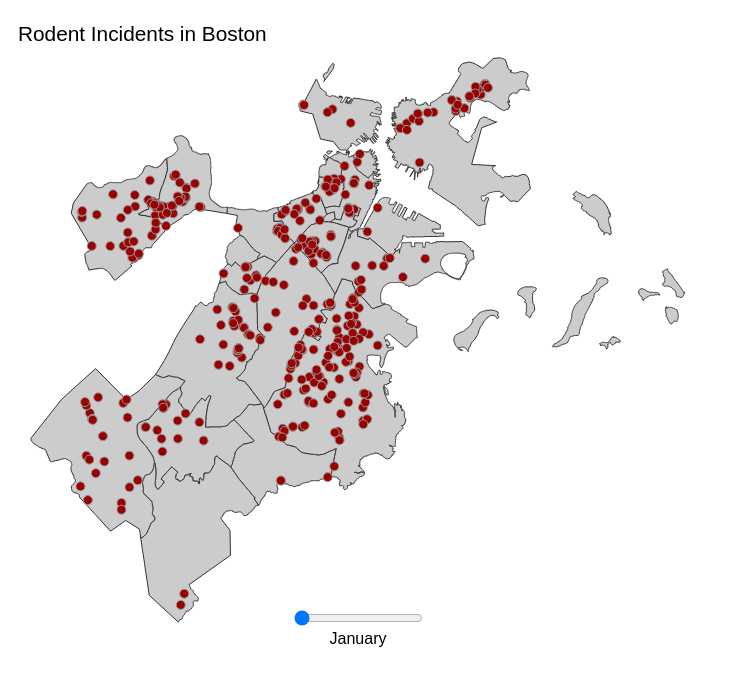
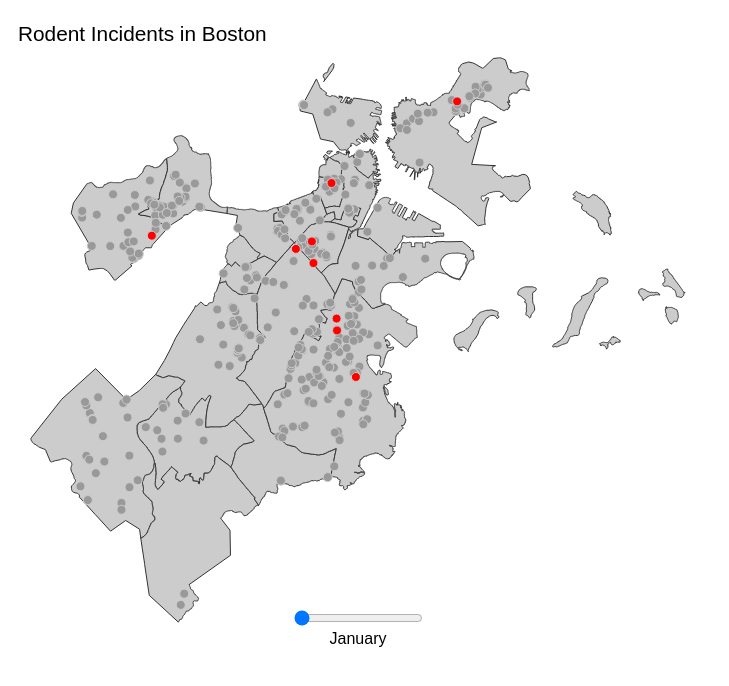
Before and after one commit to ChewbaccaJerky/D3-Maps, a plain HTML site: page tutorial-1/index.html in a window 1280 px wide. Shown: the whole page, without its empty margins (0-729 px from the left). Drawn offline with nearby package versions, Linux system fonts and the light colour scheme.

```diff
--- a/tutorial-1/index.html
+++ b/tutorial-1/index.html
@@ -49,19 +49,19 @@
 
             const rodents = svg.append("g");
 
-            rodents.selectAll("g")
-                .data( rodents_json.features )
+            rodents.selectAll("path")
+                    .data(rodents_json.features)
                     .enter()
                     .append("path")
-                .attr("fill", "#900")
-                .attr("stroke", "#999")
+                    .attr("fill", initialDate)
+                    .attr("stroke", "#ccc")
                     .attr("d", geoPath)
                     .attr("class", "incident")
-                .on("mouseover", function(d){
+                    .on("mouseover", function (d) {
                         d3.select("h2").text(d.properties.LOCATION_STREET_NAME);
                         d3.select(this).attr("class", "incident hover");
                     })
-                .on("mouseout", function () {
+                    .on("mouseout", function (d) {
                         d3.select("h2").text("");
                         d3.select(this).attr("class", "incident");
                     });
@@ -79,7 +79,7 @@
 
                 function dateMatch(data, value) {
                     const d = new Date(data.properties.OPEN_DT);
-                    const m = month[d.getMonth()];
+                    const m = MONTH[d.getMonth()];
                     if(inputValue == m) {
                         this.parentElement.appendChild(this);
                         return "red";
@@ -91,7 +91,7 @@
 
                 function initialDate(d, i) {
                     var d = new Date(d.properties.OPEN_DT);
-                    var m = month[d.getMonth()];
+                    var m = MONTH[d.getMonth()];
                     if (m == "January") {
                         this.parentElement.appendChild(this);
                         return "red";
```
Also changed, not shown: tutorial-1/js/app.js (deleted, +0 -13 lines), tutorial-1/package.json (deleted, +0 -14 lines). Lines whose indentation alone changed are shown as unchanged.
